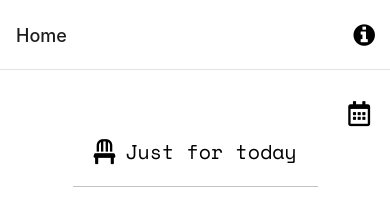
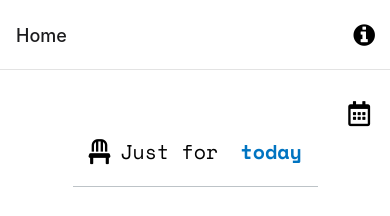
Before and after one commit to WildPastry/JustForToday, a React Native app: screen /Home in a window 390 px wide. Shown: the top 216 px of the page. Built offline with nearby package versions, Linux system fonts and the light colour scheme; what expo-linking would draw is missing.

Commit message:
Add new font

```diff
--- a/app/components/styles/StyledText.tsx
+++ b/app/components/styles/StyledText.tsx
@@ -8,3 +8,12 @@ export function FontDisplay(styledText: TextProps) {
     />
   );
 }
+
+export function FontDisplayBold(styledText: TextProps) {
+  return (
+    <Text
+      {...styledText}
+      style={[styledText.style, { fontFamily: 'font-display-bold' }]}
+    />
+  );
+}
--- a/app/hooks/useCachedResources.ts
+++ b/app/hooks/useCachedResources.ts
@@ -20,7 +20,8 @@ export default function useCachedResources(): boolean {
         // Load fonts
         await Font.loadAsync({
           ...FontAwesome.font,
-          'font-display': require('../assets/fonts/SpaceMono-Regular.ttf')
+          'font-display': require('../assets/fonts/SpaceMono-Regular.ttf'),
+          'font-display-bold': require('../assets/fonts/SpaceMono-Bold.ttf')
         });
 
         // Load data
--- a/app/screens/Home.tsx
+++ b/app/screens/Home.tsx
@@ -1,4 +1,5 @@
 import { ColorSchemeName, StyleSheet } from 'react-native';
+import { FontDisplay, FontDisplayBold } from '../components/styles/StyledText';
 import { ForwardedScrollView, View } from '../components/styles/Themed';
 import React, { useRef, useState } from 'react';
 import {
@@ -12,7 +13,6 @@ import Calendar from '../components/Calendar';
 import Colours from '../constants/Colours';
 import ErrorScreen from './ErrorScreen';
 import { FontAwesome5 } from '@expo/vector-icons';
-import { FontDisplay } from '../components/styles/StyledText';
 import Reflection from '../components/Reflection';
 import useColorScheme from '../hooks/useColorScheme';
 import { useFocusEffect } from '@react-navigation/native';
@@ -90,7 +90,13 @@ const Home: React.FC = (): JSX.Element => {
             color={Colours[colorScheme].icon}
           />
           {/* Title */}
-          <FontDisplay style={styles.title}>Just for today</FontDisplay>
+          <FontDisplay style={styles.title}>
+            Just for{' '}
+            <FontDisplayBold
+              style={[styles.title, { color: Colours[colorScheme].link }]}>
+              today
+            </FontDisplayBold>
+          </FontDisplay>
         </View>
         {/* Divider */}
         <View
```
Also changed, not shown: app/assets/fonts/SpaceMono-Bold.ttf (added).
